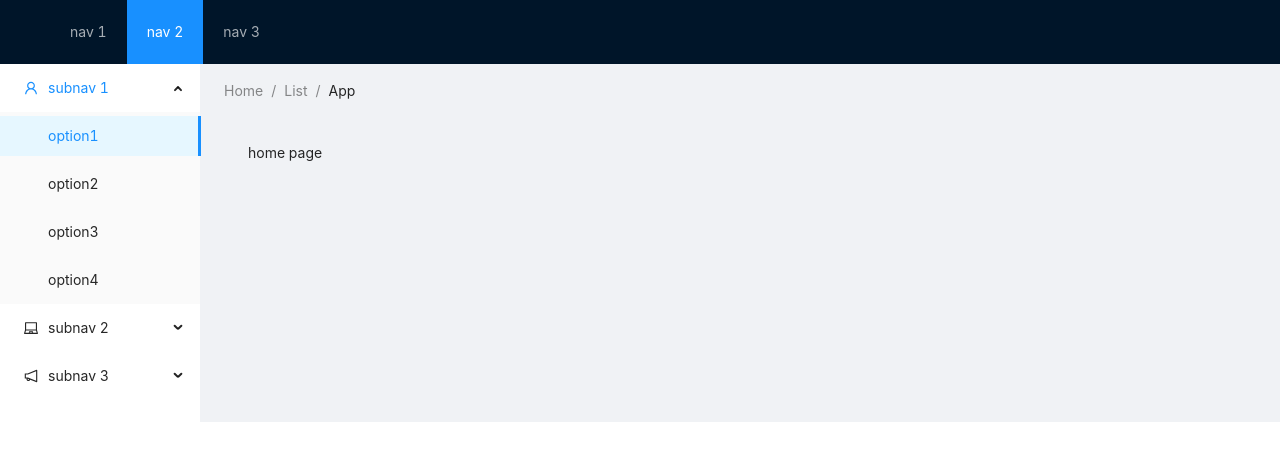
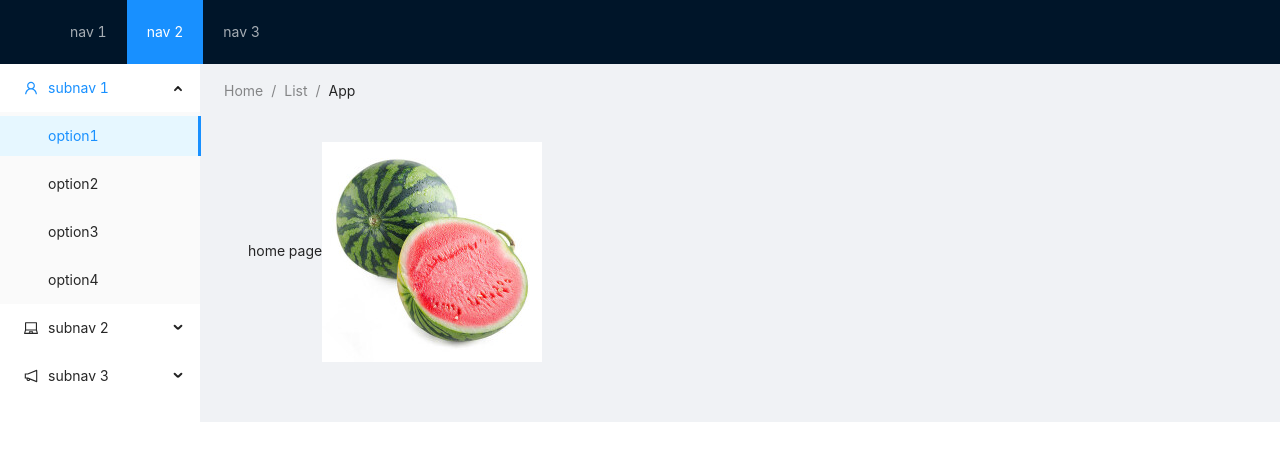
Before and after one commit to korgong/api-list, a React app: page /home in a window 1280 px wide. Shown: the top 460 px of the page. Built offline with nearby package versions, Linux system fonts and the light colour scheme.

Commit message:
update config to support img and cdn

```diff
--- a/package.json
+++ b/package.json
@@ -32,6 +32,7 @@
     "eslint-plugin-prettier": "^5.0.0",
     "eslint-plugin-react-hooks": "^4.6.0",
     "eslint-webpack-plugin": "^4.0.1",
+    "file-loader": "^6.2.0",
     "html-webpack-plugin": "^5.5.0",
     "json-server": "^0.17.3",
     "less": "^4.1.2",
@@ -39,6 +40,7 @@
     "prettier": "^3.0.0",
     "prop-types": "^15.8.1",
     "style-loader": "^3.3.1",
+    "url-loader": "^4.1.1",
     "webpack": "^5.64.4",
     "webpack-cli": "^4.9.1",
     "webpack-dev-server": "^4.5.0"
--- a/src/pages/HomePage.js
+++ b/src/pages/HomePage.js
@@ -1,7 +1,13 @@
 import React from 'react';
+import watermelon from '../static/img/watermelon.jpg';
 
 const HomePage = function () {
-    return <div>home page</div>;
+    return (
+        <div>
+            home page
+            <img src={watermelon} />
+        </div>
+    );
 };
 
 export default HomePage;
--- a/src/utils/request.js
+++ b/src/utils/request.js
@@ -2,7 +2,8 @@ import axios from 'axios';
 import { store } from '../App';
 import { startLoading, finishLoading } from '../reducers/loadingSlice';
 
-axios.defaults.baseURL = 'http://localhost:8080';
+// axios.defaults.baseURL = 'http://localhost:8080';
+axios.defaults.baseURL = location.origin;
 
 const timeout = 5000;
 
--- a/webpack.config.js
+++ b/webpack.config.js
@@ -2,6 +2,9 @@ const path = require('path');
 const HtmlWebpackPlugin = require('html-webpack-plugin');
 const CompressionPlugin = require('compression-webpack-plugin');
 const ESLintPlugin = require('eslint-webpack-plugin');
+
+// const CDNAddress = 'http://localhost:3009/dist/';
+const CDNAddress = 'http://localhost:8081/';
 
 module.exports = (env, argv) => {
     const devMode = argv.mode !== 'production';
@@ -12,6 +15,7 @@ module.exports = (env, argv) => {
         entry: './src/index.js',
         output: {
             path: path.resolve(__dirname, 'dist'),
+            publicPath: devMode ? '/' : CDNAddress,
             filename: '[name].[contenthash].js',
             clean: true,
         },
@@ -62,6 +66,19 @@ module.exports = (env, argv) => {
                     test: /\.less$/,
                     use: ['style-loader', 'css-loader', 'less-loader'],
                 },
+                {
+                    test: /\.(png|jpg|gif)$/,
+                    use: [
+                        {
+                            loader: 'url-loader',
+                            options: {
+                                limit: 8192, // All images under 8kb will be inlined with base64 encoding, larger ones will be handled by file-loader
+                                name: 'img/[name].[hash:7].[ext]', // this will put all your images into a folder named img in the output directory
+                                publicPath: devMode ? '/' : CDNAddress
+                            },
+                        },
+                    ],
+                }
             ],
         },
         resolve: {
```
Also changed, not shown: src/static/img/watermelon.jpg (added), 1 other file (tests, documents, lock files or other folders).
